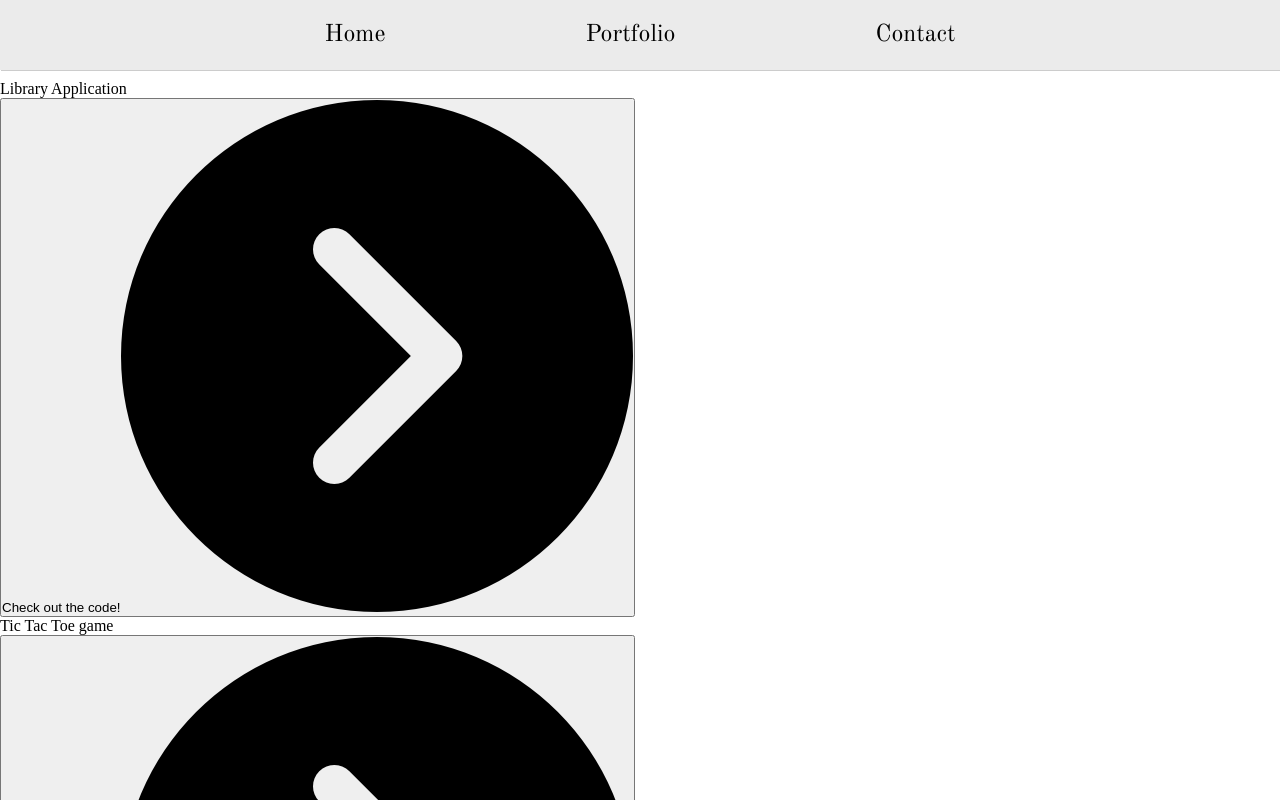
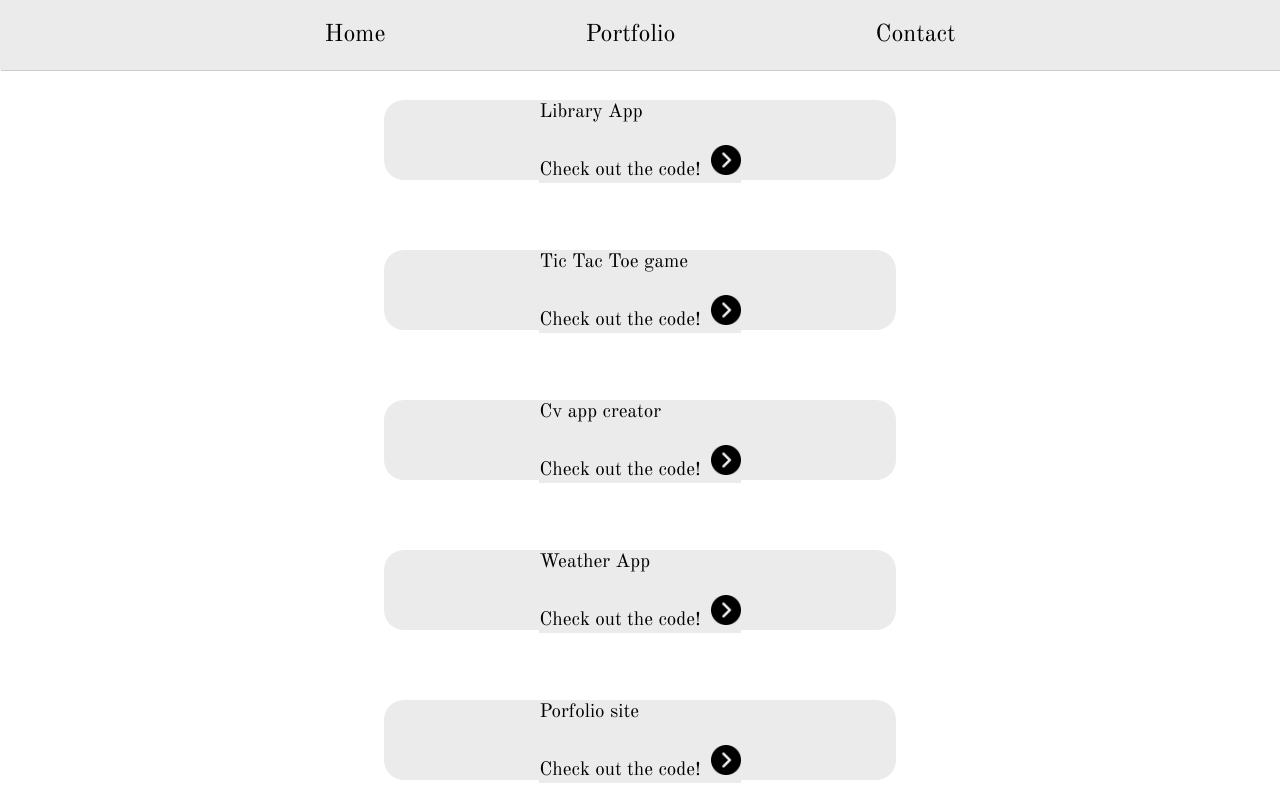
Before and after one commit to a-sha0234/portfolio-site, a React (Create React App) app: page /portfolio in a window 1280 px wide. Shown: the top 800 px of the page. Built offline with nearby package versions, Linux system fonts and the light colour scheme.

Commit message:
add styling to the portfolio page

```diff
--- a/src/Pages/Data.js
+++ b/src/Pages/Data.js
@@ -5,7 +5,7 @@
 const data = [
   {
     id: 1,
-    name: "Library Application",
+    name: "Library App",
     url: "https://github.com/a-sha0234/libary-application",
   },
   {
--- a/src/Pages/Portfolio.js
+++ b/src/Pages/Portfolio.js
@@ -15,5 +15,5 @@ export default function Portfolio() {
   // return jsx, call array
   //-----------------------------------------------------------------------------------------
 
-  return <div>{generateCards}</div>;
+  return <div className="wrapperCards">{generateCards}</div>;
 }
--- a/src/scss/_globals.scss
+++ b/src/scss/_globals.scss
@@ -37,11 +37,27 @@
   }
 }
 
+// End of home page styling
+//-----------------------------------------------------------------------------------------
+
+// Start of Portfolio page styling
+
+.card {
+  @include card;
+
+  &__button {
+    @include button;
+  }
+  &__arrow {
+    @include arrow;
+  }
+}
+
 //-----------------------------------------------------------------------------------------
 // handle reposonsive design
 //-----------------------------------------------------------------------------------------
 
-@media only screen and (max-width: 480px) {
+@media only screen and (max-width: 580px) {
   // Start of home page styling
   .wrapper {
   }
@@ -74,24 +90,13 @@
   // Start of Portfolio page and card  styling
 
   .card {
-    display: flex;
-    margin-top: 30px;
-    justify-content: center;
-    height: 80px;
-    font-family: $fontStyle;
-    background-color: #ebebeb;
-    font-size: $fontSize;
+    @include card;
+
     &__button {
-      border: none;
-      background-color: #ebebeb;
-      margin-top: 10%;
-      font-family: $fontStyle;
-      font-size: $fontSize;
+      @include button;
     }
     &__arrow {
-      height: 30px;
-      width: 30px;
-      margin-left: 10px;
+      @include arrow;
     }
   }
 
--- a/src/scss/_mixins.scss
+++ b/src/scss/_mixins.scss
@@ -20,7 +20,7 @@
 }
 
 //-----------------------------------------------------------------------------------------
-// homepage styles
+// home page  styles
 //-----------------------------------------------------------------------------------------
 
 @mixin skillSet() {
@@ -45,3 +45,35 @@
   display: inline-block;
   font-size: $fontSize;
 }
+
+//-----------------------------------------------------------------------------------------
+// Portfolio page  styles
+//-----------------------------------------------------------------------------------------
+
+@mixin card() {
+  display: flex;
+  margin-top: 30px;
+  justify-content: center;
+  height: 80px;
+  font-family: $fontStyle;
+  background-color: #ebebeb;
+  font-size: $fontSize;
+  margin-right: 30%;
+  margin-left: 30%;
+  margin-bottom: 70px;
+  border-radius: 20px;
+}
+
+@mixin button() {
+  border: none;
+  background-color: #ebebeb;
+  margin-top: 10%;
+  font-family: $fontStyle;
+  font-size: $fontSize;
+}
+
+@mixin arrow() {
+  height: 30px;
+  width: 30px;
+  margin-left: 10px;
+}
```
